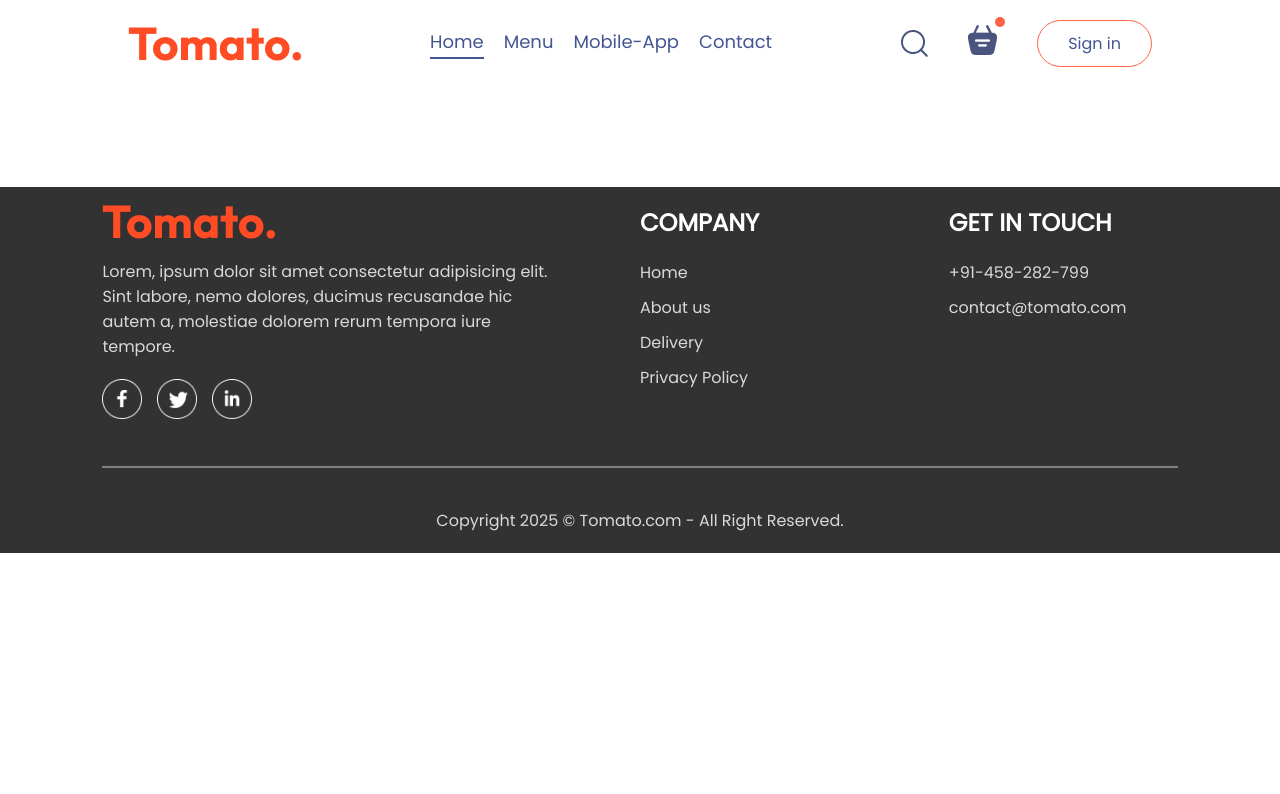
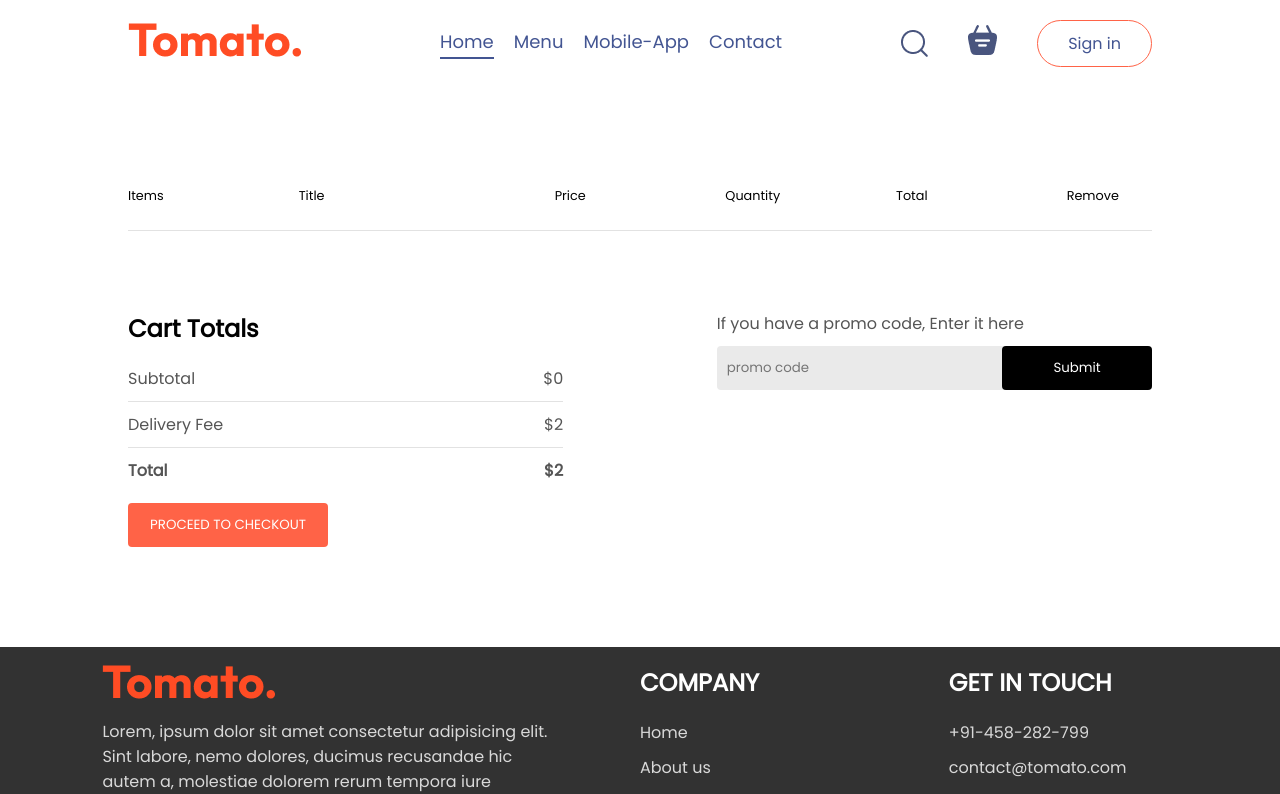
Before and after one commit to subham-cd/Food_deliver_Website, a React (Vite) app: page /cart in a window 1280 px wide. Shown: the top 794 px of the page. Built offline with nearby package versions, Linux system fonts and the light colour scheme.

Commit message:
Frontend complete

```diff
--- a/src/Context/StoreContext.jsx
+++ b/src/Context/StoreContext.jsx
@@ -1,41 +1,45 @@
 import { createContext, useEffect, useState } from "react";
 import { food_list } from "../assets/assets";
 
-export const StoreContext = createContext(null)
+export const StoreContext = createContext(null);
 
 const StoreContextProvider = (props) => {
+  const [cartItems, setCartItems] = useState({});
 
-    const [cartItems,setCartItems]= useState({});
-
-    const addToCart =(itemId)=>{
-        if(!cartItems[itemId]){
-            setCartItems((prev)=>({...prev,[itemId]:1}))
-        } else{
-             setCartItems((prev)=>({...prev,[itemId]:prev[itemId]+1}))
+  const addToCart = (itemId) => {
+    if (!cartItems[itemId]) {
+      setCartItems((prev) => ({ ...prev, [itemId]: 1 }));
+    } else {
+      setCartItems((prev) => ({ ...prev, [itemId]: prev[itemId] + 1 }));
     }
-
-
+  };
+  const removeFromCart = (itemId) => {
+    setCartItems((prev) => ({ ...prev, [itemId]: prev[itemId] - 1 }));
+  };
+  const getTotalCartAmount = () => {
+    let totalAmount = 0;
+    for (const item in cartItems) {
+      if (cartItems[item] > 0) {
+        let itemInfo = food_list.find((product) => product._id === item);
+        totalAmount += itemInfo.price * cartItems[item];
       }
-    const removeFromCart = (itemId)=>{
-        setCartItems((prev)=>({...prev,[itemId]:prev[itemId]-1}))
-
     }
-    useEffect(()=>{
-        console.log(cartItems);
-    },[cartItems])
+    return totalAmount;
+  };
 
   const contextValue = {
     food_list,
     cartItems,
     setCartItems,
     addToCart,
-          removeFromCart
-    }
+    removeFromCart,
+    getTotalCartAmount
+  };
 
   return (
     <StoreContext.Provider value={contextValue}>
       {props.children}
     </StoreContext.Provider>
-    )
-}
-export default StoreContextProvider
+  );
+};
+export default StoreContextProvider;
--- a/src/components/Navbar/Navbar.css
+++ b/src/components/Navbar/Navbar.css
@@ -1,48 +1,47 @@
+@import url("https://fonts.googleapis.com/css2?family=Outfit:wght@100..900&family=Poppins:ital,wght@0,400;1,700&family=Roboto+Slab:wght@100..900&family=Roboto:ital,wght@0,100..900;1,100..900&family=Ubuntu:ital,wght@0,300;0,400;0,500;0,700;1,300;1,400;1,500;1,700&family=Varela+Round&display=swap");
 
-@import url('https://fonts.googleapis.com/css2?family=Outfit:wght@100..900&family=Poppins:ital,wght@0,400;1,700&family=Roboto+Slab:wght@100..900&family=Roboto:ital,wght@0,100..900;1,100..900&family=Ubuntu:ital,wght@0,300;0,400;0,500;0,700;1,300;1,400;1,500;1,700&family=Varela+Round&display=swap');
-
-*{
+* {
   padding: 0;
   margin: 0;
   box-sizing: border-box;
   font-family: "Poppins", sans-serif;
-
 }
-body{
+body {
   min-height: 100vh;
-
 }
-a{
+a {
   text-decoration: none;
   color: inherit;
 }
-.app{
+.app {
   width: 80%;
   margin: auto;
 }
-.navbar{
+.navbar {
   padding: 20px 0px;
   display: flex;
   justify-content: space-between;
   align-items: center;
 }
-.navbar .logo{
+.navbar .logo {
   width: 150px;
 }
-.navbar-menu{
+.navbar-logo {
+  margin-right: 20px; /* ✅ Fix: add gap between logo and right icons */
+}
+.navbar-menu {
   display: flex;
   list-style: none;
   gap: 20px;
   color: #435592;
   font-size: 18px;
 }
-.navbar-right{
+.navbar-right {
   display: flex;
   align-items: center;
   gap: 40px;
-
 }
-.navbar button{
+.navbar button {
   background: transparent;
   font-size: 16px;
   color: #435592;
@@ -51,23 +50,21 @@ a{
   border-radius: 50px;
   cursor: pointer;
   transition: 0.2sec;
-
 }
-.navbar button:hover{
+.navbar button:hover {
   background-color: #fff4f2;
 }
-.navbar .active{
+.navbar .active {
   padding-bottom: 2px;
   border-bottom: 2px solid #435592;
 }
-.navbar li{
+.navbar li {
   cursor: pointer;
 }
-.navbar-search-icon{
+.navbar-search-icon {
   position: relative;
-
 }
-.navbar-search-icon .dot{
+.navbar-search-icon .dot {
   position: absolute;
   min-width: 10px;
   min-height: 10px;
@@ -76,58 +73,48 @@ a{
   top: -8px;
   right: -8px;
 }
-@media (max-width:1050px){
-    .navbar .logo{
+@media (max-width: 1050px) {
+  .navbar .logo {
     width: 140px;
   }
-    .navbar-menu{
+
+
+  .navbar-menu {
     gap: 20px;
     font-size: 17px;
-
   }
-    .navbar-right{
+  .navbar-right {
     gap: 30px;
-
   }
-    .navbar-right img{
+  .navbar-right img {
     width: 22px;
-
   }
-    .navbar-right button{
+  .navbar-right button {
     padding: 8px 25px;
-
-
   }
 }
-@media (max-width:900px){
-    .navbar .logo{
+@media (max-width: 900px) {
+  .navbar .logo {
     width: 120px;
   }
-    .navbar-menu{
+
+  .navbar-menu {
     gap: 15px;
     font-size: 16px;
-
   }
-    .navbar-right{
+  .navbar-right {
     gap: 20px;
-
   }
-    .navbar-right img{
+  .navbar-right img {
     width: 20px;
-
   }
-    .navbar-right button{
+  .navbar-right button {
     padding: 7px 20px;
     font-size: 15px;
-
-
   }
 }
-@media (max-width:750px){
-
-    .navbar-menu{
+@media (max-width: 750px) {
+  .navbar-menu {
     display: none;
-
   }
-
 }
--- a/src/components/Navbar/Navbar.jsx
+++ b/src/components/Navbar/Navbar.jsx
@@ -2,12 +2,18 @@ import React, { useState } from 'react'
 import './Navbar.css'
 import {assets} from '../../assets/assets'
 import {Link} from 'react-router-dom'
+import { StoreContext } from '../../Context/StoreContext'
+import { useContext } from 'react'
+
 
 const Navbar = ({setShowLogin}) => {
   const [menu,setMenu] = useState("home");
+  const {getTotalCartAmount} = useContext(StoreContext);
   return (
     <div className='navbar'>
-        <img src={assets.logo} alt="" />
+       <Link to='/' onClick={()=>setMenu("home")} className='navbar-logo'>
+          <img src={assets.logo} alt="" />
+       </Link>
         <ul className='navbar-menu'>
             <Link to='/' onClick={()=>setMenu("home")} className={menu==="home"?"active":""}>Home</Link>
             <a href='#explore-menu' onClick={()=>setMenu("menu")} className={menu==="menu"?"active":""}>Menu</a>
@@ -17,8 +23,10 @@ const Navbar = ({setShowLogin}) => {
         <div className='navbar-right'>
             <img src={assets.search_icon} alt="" />
             <div className="navbar-search-icon">
-                <img src={assets.basket_icon} alt="" />
-                <div className="dot"></div>
+                <Link to="/cart">
+                      <img src={assets.basket_icon} alt="" />
+                </Link>
+                <div className={getTotalCartAmount()===0?"":"dot"}></div>
             </div>
             <button onClick={()=>setShowLogin(true)}>Sign in</button>
         </div>
--- a/src/pages/Cart/Cart.css
+++ b/src/pages/Cart/Cart.css
@@ -0,0 +1,97 @@
+.cart{
+  margin-top: 100px;
+
+}
+.cart-items-title{
+    display: grid;
+    grid-template-columns: 1fr 1.5fr 1fr 1fr 1fr 0.5fr;
+    align-items: center;
+    font-size: max(1vw, 12px);
+}
+.cart-items-item{
+    margin: 10px 0px;
+    color: black;
+}
+.cart-items-item img{
+    width: 50px;
+
+}
+.cart hr{
+    height: 1px;
+    background-color: #e2e2e2;
+    border: none;
+
+}
+.cart-items-item .cross{
+    cursor: pointer;
+}
+.cart-bottom{
+    margin-top: 80px;
+    display: flex;
+    justify-content: space-between;
+    gap: max(12vw,20px);
+}
+.cart-total{
+    display: flex;
+    flex-direction: column;
+    gap: 20px;
+    flex: 1;
+}
+.cart-total-details{
+    display: flex;
+    justify-content: space-between;
+    color: #555;
+}
+.cart-total hr{
+    margin: 10px 0px;
+}
+.cart-total button{
+    border: none;
+    color: white;
+    background-color: tomato;
+    width: max(15vw,200px);
+    padding: 12px;
+    border-radius: 4px;
+    cursor: pointer;
+}
+.cart-promocode{
+    flex: 1;
+
+}
+.cart-promocode p{
+    color: #555;
+
+}
+.cart-promocode-input{
+    margin-top: 10px;
+    display: flex;
+    justify-content: space-between;
+    align-items: center;
+    background-color: #eaeaea;
+    border-radius: 4px;
+}
+.cart-promocode-input input{
+    background: transparent;
+    border: none;
+    outline: none;
+    padding-left: 10px;
+
+}
+.cart-promocode-input button{
+   width: max(10vw, 150px);
+   padding: 12px 5px;
+   background-color: black;
+   border: none;
+   color: white;
+   border-radius: 4px;
+}
+@media (max-width: 750px) {
+
+    .cart-bottom{
+        flex-direction: column-reverse;
+    }
+
+    .cart-promocode{
+        justify-content: start;
+    }
+}
--- a/src/pages/Cart/Cart.jsx
+++ b/src/pages/Cart/Cart.jsx
@@ -1,12 +1,79 @@
-import React from 'react'
-import './Cart.css'
+import React, { useContext } from "react";
+import "./Cart.css";
+import { StoreContext } from "../../Context/StoreContext";
+import { useNavigate } from "react-router-dom";
 
 const Cart = () => {
+  const { cartItems, food_list, removeFromCart, getTotalCartAmount } =
+    useContext(StoreContext);
+
+    const navigate = useNavigate();
   return (
-    <div>
+    <div className="cart">
+      <div className="cart-items">
+        <div className="cart-items-title">
+          <p>Items</p>
+          <p>Title</p>
+          <p>Price</p>
+          <p>Quantity</p>
+          <p>Total</p>
+          <p>Remove</p>
+        </div>
+        <br />
+        <hr />
+        {food_list.map((item, index) => {
+          if (cartItems[item._id] > 0) {
+            return (
+              <div>
+                <div className="cart-items-title cart-items-item" key={index}>
+                  <img src={item.image} alt="" />
+                  <p>{item.name}</p>
+                  <p>${item.price}</p>
+                  <p>{cartItems[item._id]}</p>
+                  <p>${item.price * cartItems[item._id]}</p>
+                  <p onClick={() => removeFromCart(item._id)} className="cross">
+                    X
+                  </p>
+                </div>
+                <hr />
+              </div>
+            );
+          }
+        })}
+      </div>
+      <div className="cart-bottom">
+        <div className="cart-total">
+          <h2>Cart Totals</h2>
+          <div>
+            <div className="cart-total-details">
+              <p>Subtotal</p>
+              <p>${getTotalCartAmount()}</p>
+            </div>
+            <hr />
+            <div className="cart-total-details">
+              <p>Delivery Fee</p>
+              <p>${2}</p>
+            </div>
+            <hr />
+            <div className="cart-total-details">
+              <b>Total</b>
+              <b>${getTotalCartAmount() + 2}</b>
+            </div>
+          </div>
+          <button onClick={()=>navigate('/order')}>PROCEED TO CHECKOUT</button>
+        </div>
+        <div className="cart-promocode">
+          <div>
+            <p>If you have a promo code, Enter it here</p>
+            <div className="cart-promocode-input">
+              <input type="text" placeholder="promo code" />
+              <button>Submit</button>
+            </div>
+          </div>
+        </div>
+      </div>
+    </div>
+  );
+};
 
-    </div>
-  )
-}
-
-export default Cart
+export default Cart;
--- a/src/pages/PlaceOrder/PlaceOrder.jsx
+++ b/src/pages/PlaceOrder/PlaceOrder.jsx
@@ -1,11 +1,54 @@
-import React from 'react'
+import React, { useContext } from 'react'
 import './PlaceOrder.css'
+import { StoreContext } from '../../Context/StoreContext';
 
 const PlaceOrder = () => {
+  const {getTotalCartAmount} = useContext(StoreContext);
+
   return (
-    <div>
+    <form className='place-order'>
+        <div className="place-order-left">
+            <p className="title">Delivery Information</p>
+            <div className="multi-fields">
+              <input type="text" placeholder='First name' />
+              <input type="text" placeholder='Last name' />
+            </div>
+            <input type="email" placeholder='Email address' />
+            <input type="text" placeholder='Street'/>
+            <div className="multi-fields">
+              <input type="text" placeholder='City' />
+              <input type="text" placeholder='State' />
+            </div>
+            <div className="multi-fields">
+              <input type="text" placeholder='Zip code' />
+              <input type="text" placeholder='Country' />
+            </div>
+            <input type="text" placeholder='Phone' />
+        </div>
+        <div className="place-order-right">
+          <div className="cart-total">
+          <h2>Cart Totals</h2>
+          <div>
+            <div className="cart-total-details">
+              <p>Subtotal</p>
+              <p>${getTotalCartAmount()}</p>
+            </div>
+            <hr />
+            <div className="cart-total-details">
+              <p>Delivery Fee</p>
+              <p>${2}</p>
+            </div>
+            <hr />
+            <div className="cart-total-details">
+              <b>Total</b>
+              <b>${getTotalCartAmount() + 2}</b>
+            </div>
+          </div>
+          <button>PROCEED TO PAYMENT</button>
+        </div>
 
-    </div>
+        </div>
+    </form>
   )
 }
 
```
Also changed, not shown: src/pages/PlaceOrder/PlaceOrder.css (+52 -0 lines). Lines whose indentation alone changed are shown as unchanged.
